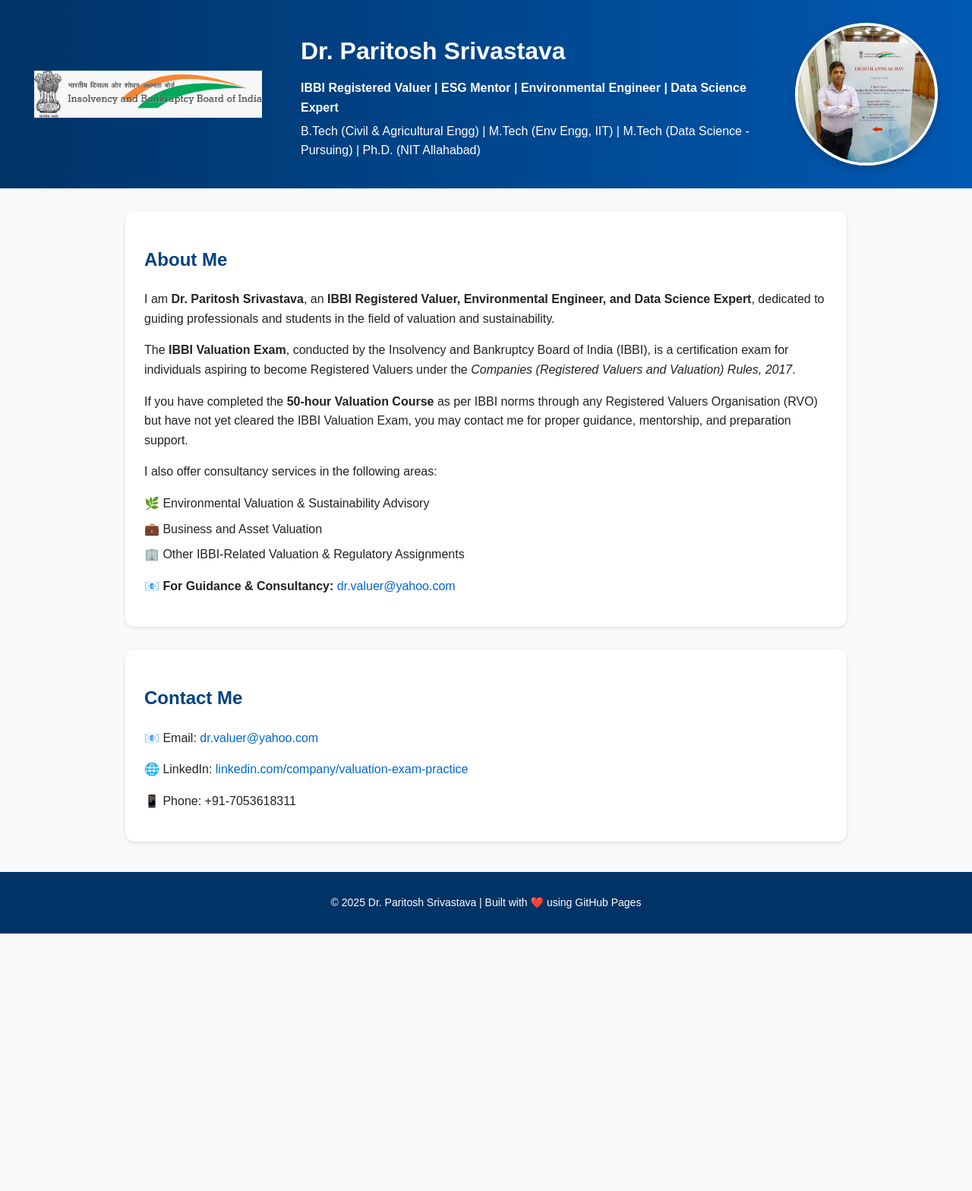
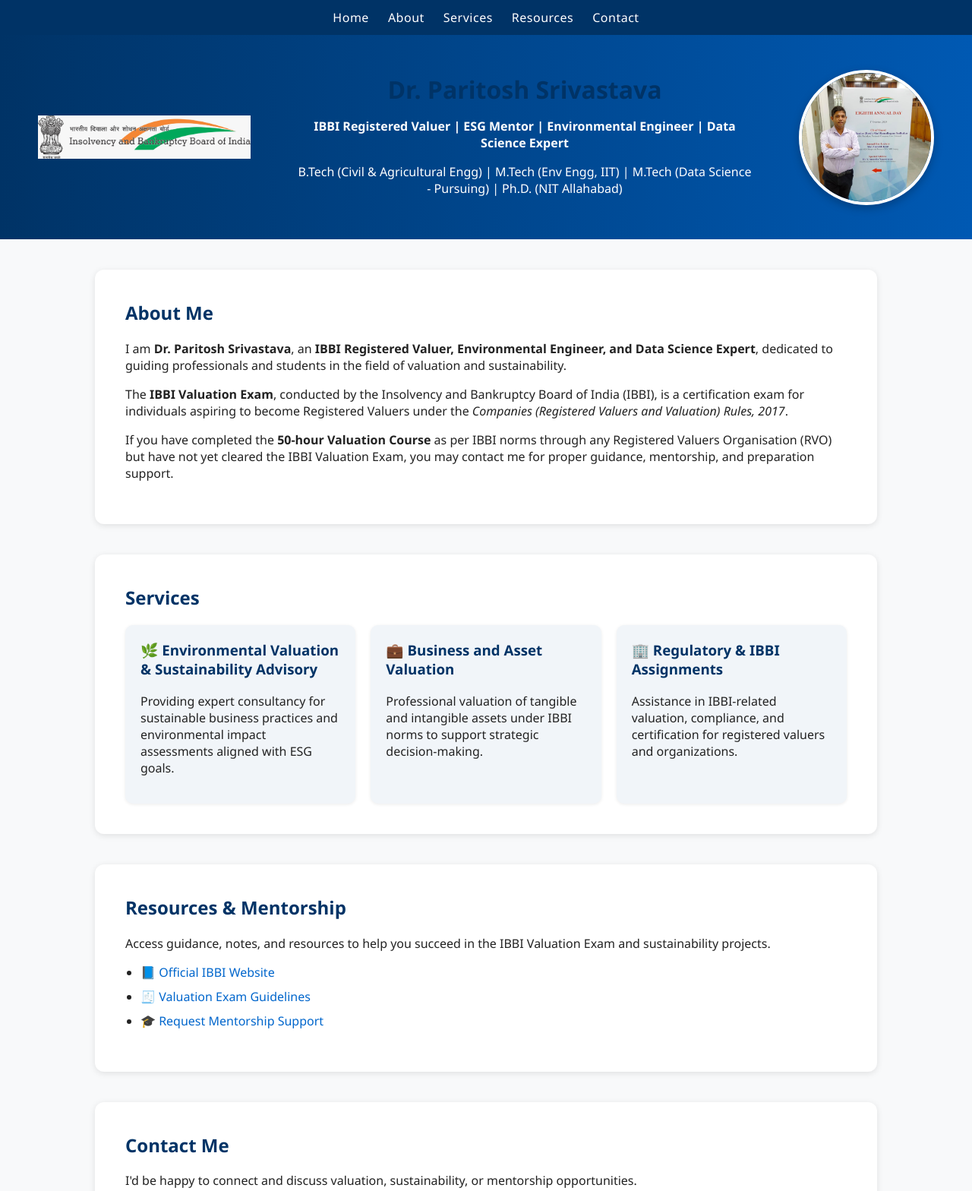
Before and after one commit to pari142224/PL-IBBI, a plain HTML site: page index.html in a window 1280 px wide. Shown: the top 1568 px of the page at 76% size. Before the commit the page ends 1229 px from the top, so only its background shows below. Drawn offline with Linux system fonts and the light colour scheme.

Commit message:
Update index.html

```diff
--- a/index.html
+++ b/index.html
@@ -5,75 +5,18 @@
   <meta name="viewport" content="width=device-width, initial-scale=1.0" />
   <title>Dr. Paritosh Srivastava | Valuation & Sustainability Expert</title>
   <style>
+    /* ===== GLOBAL STYLES ===== */
     body {
-      font-family: Arial, sans-serif;
+      font-family: "Segoe UI", Arial, sans-serif;
       margin: 0;
-      line-height: 1.6;
       background-color: #f8f9fa;
       color: #222;
+      scroll-behavior: smooth;
     }
 
-    /* ===== HEADER BANNER ===== */
-    header {
-      display: flex;
-      align-items: center;
-      justify-content: space-around;
-      background: linear-gradient(90deg, #003366, #0059b3);
-      color: white;
-      padding: 30px 20px;
-      flex-wrap: wrap;
-      text-align: center;
-    }
-
-    .profile {
-      width: 180px;
-      height: 180px;
-      border-radius: 50%;
-      object-fit: cover;
-      border: 4px solid #fff;
-      box-shadow: 0 4px 12px rgba(0, 0, 0, 0.2);
-    }
-
-    .logo {
-      width: 300px;
-      height: auto;
-    }
-
-    .header-text {
-      max-width: 600px;
-      text-align: left;
-    }
-
-    .header-text h1 {
-      margin: 10px 0;
-      color: #fff;
-    }
-
-    .header-text p {
-      margin: 5px 0;
-    }
-
-    /* ===== SECTIONS ===== */
-    section {
-      background: #fff;
-      border-radius: 12px;
-      padding: 25px;
-      margin: 30px auto;
-      box-shadow: 0 2px 5px rgba(0, 0, 0, 0.1);
-      max-width: 900px;
-    }
-
-    h2 {
-      color: #004080;
-    }
-
-    ul {
-      list-style: none;
-      padding: 0;
-    }
-
-    ul li {
-      margin: 8px 0;
+    h1, h2, h3 {
+      color: #003366;
+      margin-top: 0;
     }
 
     a {
@@ -85,11 +28,145 @@
       text-decoration: underline;
     }
 
+    /* ===== NAVIGATION ===== */
+    nav {
+      background-color: #003366;
+      color: white;
+      display: flex;
+      justify-content: center;
+      align-items: center;
+      padding: 12px 0;
+      position: sticky;
+      top: 0;
+      z-index: 100;
+    }
+
+    nav ul {
+      list-style: none;
+      display: flex;
+      gap: 25px;
+      margin: 0;
+      padding: 0;
+    }
+
+    nav a {
+      color: white;
+      font-weight: 500;
+      letter-spacing: 0.5px;
+    }
+
+    nav a:hover {
+      color: #ffd700;
+    }
+
+    /* ===== HEADER SECTION ===== */
+    header {
+      display: flex;
+      align-items: center;
+      justify-content: space-around;
+      flex-wrap: wrap;
+      background: linear-gradient(90deg, #003366, #0059b3);
+      color: white;
+      padding: 40px 20px;
+      text-align: center;
+    }
+
+    .logo {
+      width: 280px;
+      max-width: 100%;
+    }
+
+    .profile {
+      width: 170px;
+      height: 170px;
+      border-radius: 50%;
+      object-fit: cover;
+      border: 4px solid #fff;
+      box-shadow: 0 4px 12px rgba(0, 0, 0, 0.25);
+    }
+
+    .header-text {
+      max-width: 600px;
+    }
+
+    .header-text h1 {
+      margin: 10px 0;
+      font-size: 2rem;
+    }
+
+    /* ===== SECTIONS ===== */
+    section {
+      background: #fff;
+      border-radius: 12px;
+      padding: 40px;
+      margin: 40px auto;
+      box-shadow: 0 2px 8px rgba(0, 0, 0, 0.1);
+      max-width: 950px;
+    }
+
+    section ul {
+      padding-left: 20px;
+    }
+
+    section ul li {
+      margin: 10px 0;
+    }
+
+    /* ===== SERVICE CARDS ===== */
+    .services {
+      display: grid;
+      grid-template-columns: repeat(auto-fit, minmax(260px, 1fr));
+      gap: 20px;
+      margin-top: 20px;
+    }
+
+    .card {
+      background: #f1f5f9;
+      border-radius: 10px;
+      padding: 20px;
+      box-shadow: 0 1px 4px rgba(0, 0, 0, 0.08);
+      transition: transform 0.3s ease, box-shadow 0.3s ease;
+    }
+
+    .card:hover {
+      transform: translateY(-5px);
+      box-shadow: 0 4px 10px rgba(0, 0, 0, 0.15);
+    }
+
+    /* ===== CONTACT FORM ===== */
+    form {
+      display: flex;
+      flex-direction: column;
+      gap: 12px;
+      max-width: 500px;
+      margin: 20px 0;
+    }
+
+    input, textarea, button {
+      padding: 10px;
+      border: 1px solid #ccc;
+      border-radius: 8px;
+      font-size: 15px;
+      width: 100%;
+    }
+
+    button {
+      background-color: #003366;
+      color: white;
+      cursor: pointer;
+      border: none;
+    }
+
+    button:hover {
+      background-color: #0059b3;
+    }
+
+    /* ===== FOOTER ===== */
     footer {
+      background-color: #003366;
+      color: white;
       text-align: center;
-      background: #003366;
-      color: white;
-      padding: 15px;
+      padding: 20px;
       font-size: 14px;
       margin-top: 40px;
     }
@@ -97,8 +174,6 @@
     @media (max-width: 768px) {
       header {
         flex-direction: column;
-      }
-      .header-text {
         text-align: center;
       }
     }
@@ -107,8 +182,19 @@
 
 <body>
 
+  <!-- ===== NAVIGATION ===== -->
+  <nav>
+    <ul>
+      <li><a href="#home">Home</a></li>
+      <li><a href="#about">About</a></li>
+      <li><a href="#services">Services</a></li>
+      <li><a href="#resources">Resources</a></li>
+      <li><a href="#contact">Contact</a></li>
+    </ul>
+  </nav>
+
   <!-- ===== HEADER SECTION ===== -->
-  <header>
+  <header id="home">
     <img src="WhatsApp Image 2025-11-09 at 6.48.48 PM.jpeg" alt="IBBI Logo" class="logo">
     <div class="header-text">
       <h1>Dr. Paritosh Srivastava</h1>
@@ -126,48 +212,55 @@
       <strong>IBBI Registered Valuer, Environmental Engineer, and Data Science Expert</strong>,
       dedicated to guiding professionals and students in the field of valuation and sustainability.
     </p>
-
     <p>
       The <strong>IBBI Valuation Exam</strong>, conducted by the Insolvency and Bankruptcy Board of India (IBBI),
       is a certification exam for individuals aspiring to become Registered Valuers under the
       <em>Companies (Registered Valuers and Valuation) Rules, 2017</em>.
     </p>
-
     <p>
       If you have completed the <strong>50-hour Valuation Course</strong> as per IBBI norms through any Registered Valuers Organisation (RVO)
       but have not yet cleared the IBBI Valuation Exam, you may contact me for proper guidance, mentorship,
       and preparation support.
     </p>
+  </section>
 
-    <p>I also offer consultancy services in the following areas:</p>
+  <!-- ===== SERVICES SECTION ===== -->
+  <section id="services">
+    <h2>Services</h2>
+    <div class="services">
+      <div class="card">
+        <h3>🌿 Environmental Valuation & Sustainability Advisory</h3>
+        <p>Providing expert consultancy for sustainable business practices and environmental impact assessments aligned with ESG goals.</p>
+      </div>
+      <div class="card">
+        <h3>💼 Business and Asset Valuation</h3>
+        <p>Professional valuation of tangible and intangible assets under IBBI norms to support strategic decision-making.</p>
+      </div>
+      <div class="card">
+        <h3>🏢 Regulatory & IBBI Assignments</h3>
+        <p>Assistance in IBBI-related valuation, compliance, and certification for registered valuers and organizations.</p>
+      </div>
+    </div>
+  </section>
+
+  <!-- ===== RESOURCES SECTION ===== -->
+  <section id="resources">
+    <h2>Resources & Mentorship</h2>
+    <p>Access guidance, notes, and resources to help you succeed in the IBBI Valuation Exam and sustainability projects.</p>
     <ul>
-      <li>🌿 Environmental Valuation & Sustainability Advisory</li>
-      <li>💼 Business and Asset Valuation</li>
-      <li>🏢 Other IBBI-Related Valuation & Regulatory Assignments</li>
+      <li>📘 <a href="https://ibbi.gov.in/" target="_blank">Official IBBI Website</a></li>
+      <li>🧾 <a href="https://ibbi.gov.in/resources" target="_blank">Valuation Exam Guidelines</a></li>
+      <li>🎓 <a href="mailto:dr.valuer@yahoo.com">Request Mentorship Support</a></li>
     </ul>
-
-    <p>
-      📧 <strong>For Guidance & Consultancy:</strong>
-      <a href="mailto:dr.valuer@yahoo.com">dr.valuer@yahoo.com</a>
-    </p>
   </section>
 
   <!-- ===== CONTACT SECTION ===== -->
   <section id="contact">
     <h2>Contact Me</h2>
-    <p>📧 Email: <a href="mailto:dr.valuer@yahoo.com">dr.valuer@yahoo.com</a></p>
-    <p>🌐 LinkedIn:
-      <a href="https://www.linkedin.com/company/valuation-exam-practice/" target="_blank">
-        linkedin.com/company/valuation-exam-practice
-      </a>
-    </p>
-    <p>📱 Phone: +91-7053618311</p>
-  </section>
-
-  <!-- ===== FOOTER ===== -->
-  <footer>
-    <p>© 2025 Dr. Paritosh Srivastava | Built with ❤️ using GitHub Pages</p>
-  </footer>
-
-</body>
-</html>
+    <p>I'd be happy to connect and discuss valuation, sustainability, or mentorship opportunities.</p>
+    <form action="https://formspree.io/f/your-form-id" method="POST">
+      <input type="text" name="name" placeholder="Your Name" required>
+      <input type="email" name="email" placeholder="Your Email" required>
+      <textarea name="message" placeholder="Your Message" rows="5" required></textarea>
+      <button type="submit">Send Message</button>
+    </form>
```
